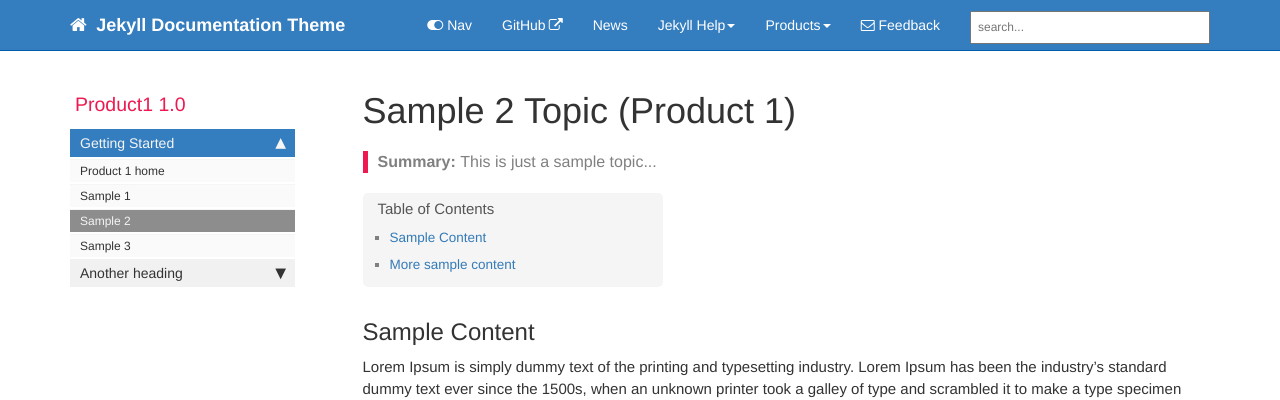
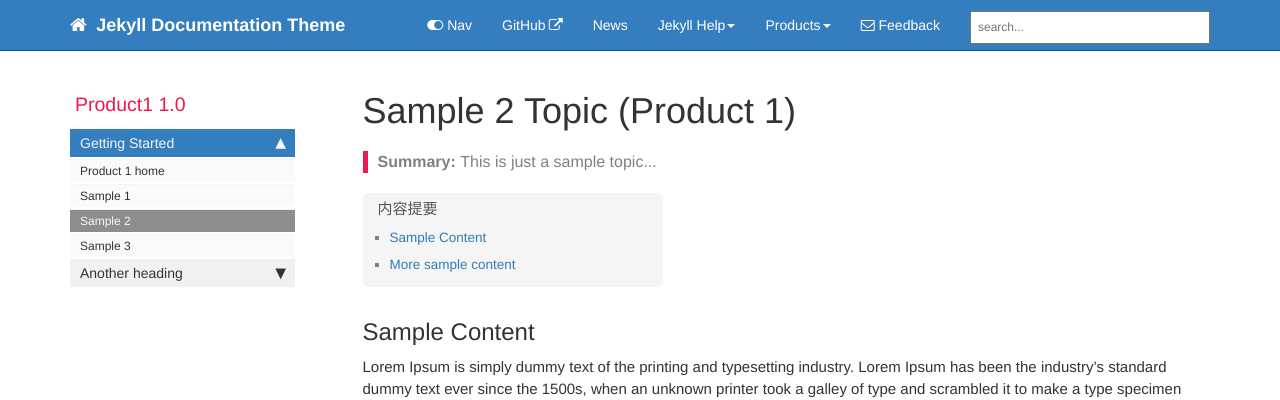
Before and after one commit to sustbeckham/reunion, a Jekyll site: the page built from pages/product1/p1_sample2.md, in a window 1280 px wide. Shown: the top 400 px of the page. Built offline with Jekyll 4.4.1, drawn with Linux system fonts in a browser that asks for light colours; comment, search, counter and statistics services are not loaded.

Commit message:
Update customstyles.css

```diff
--- a/css/customstyles.css
+++ b/css/customstyles.css
@@ -263,7 +263,7 @@ div#toc ul li ul li::before {
 }
 
 div#toc >ul::before {
-    content: "Table of Contents";
+    content: "内容提要";
     font-weight: 500;
     color: #555;
     text-align:center;
```
